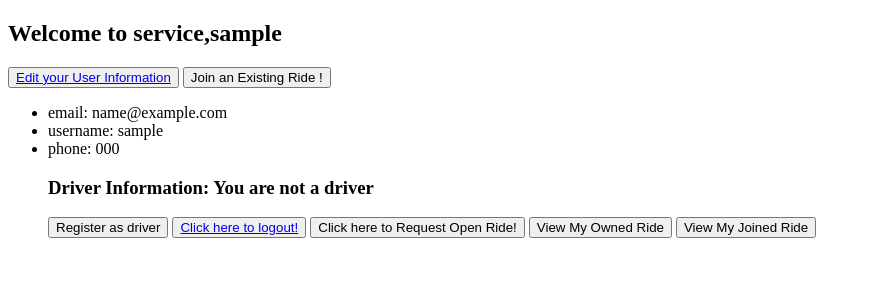
After one commit to Tono-vacn/RideShare_webapp, a Django app: page /base/1/index/ in a window 1280 px wide. The commit adds this page. Shown: the top 300 px of the page, without its empty margins (0-871 px from the left). Run offline with Django 4.2, Linux system fonts and the light colour scheme; tables that the repository leaves empty hold one stand-in row (values such as "Sample post").

Commit message:
add edit profile, change models

```diff
--- a/web-app/base/models.py
+++ b/web-app/base/models.py
@@ -30,7 +30,7 @@ class LoginUserManager(BaseUserManager):
   #   new_user.save(using = self._db)
   #   return new_user
 
-  def create_new_user(self, email_input, psw, username = "NULL", phone_num = "+19841234567", user_cata = "PASSENGER", driver_license = "", plate_num = ""):
+  def create_new_user(self, email_input, psw, username = "NULL", phone_num = "+19841234567", user_cata = "PASSENGER", driver_license = "", plate_num = "", max_passenger = 0, vehicle_type = "Economy", vehicle_brand = "NULL"):
     if not email_input:
       raise ValueError("invalid email input")
     new_user = self.model(
@@ -41,6 +41,9 @@ class LoginUserManager(BaseUserManager):
       user_cata = user_cata,
       license_num = driver_license,
       plate_num = plate_num,
+      max_passenger = max_passenger,
+      vehicle_type = vehicle_type,
+      vehicle_brand = vehicle_brand,
     )
     new_user.set_password(psw)
     new_user.save(using = self._db)
@@ -64,14 +67,14 @@ class LoginUserManager(BaseUserManager):
 
 class CustomUser(AbstractUser):
   # username = models.CharField(max_length = 64, default = "NULL", help_text = "User Name")
-  username = models.CharField(max_length = 64, default = "NULL", help_text = "User Name", primary_key = True)
+  username = models.CharField(max_length = 64, default = "NULL", help_text = "User Name", unique=True)
   phone_num = PhoneNumberField(default = "+19841234567")
   email = models.CharField(max_length = 64)
   # user_name = models.CharField(max_length = 20, default = "NULL")
-  psw = models.CharField(max_length= 64, default = "NULL")
+  # psw = models.CharField(max_length= 64, default = "NULL")
   USER_CATA = (
-    ('Passenger','PASSENGER'),
-    ('Driver', 'DRIVER'),
+    ('Passenger','Passenger'),
+    ('Driver', 'Driver'),
   )
   user_cata = models.CharField(max_length = 10, choices = USER_CATA, default = "Passenger")
   license_num = models.CharField(max_length = 64, null = True, blank = True, help_text = "License Number")
@@ -79,10 +82,10 @@ class CustomUser(AbstractUser):
   max_passenger = models.IntegerField(null = True, blank = True, help_text = "Max Passenger")
 
   VEHICLE_TYPE = (
-      ('Economy', '0'),
-      ('Comfort', '1'),
-      ('Large', '2'),
-      ('XL', '3')
+      ('Economy', 'Economy'),
+      ('Comfort', 'Comfort'),
+      ('Large', 'Large'),
+      ('XL', 'XL')
   )
 
   vehicle_type = models.CharField(max_length = 20, null=True, blank=True, choices = VEHICLE_TYPE, default = "Economy")
--- /dev/null
+++ b/web-app/base/templates/base/index_passenger.html
@@ -0,0 +1,64 @@
+<!DOCTYPE html>
+<html lang="en">
+    <head>
+        <meta charset="UTF-8">
+        <title>Riding share service</title>
+    </head>
+    <body>
+        <h2>Welcome to service,{{cur_user.username}}</h2>
+
+        <button type="button">
+            <a
+            href="{% url 'base:edit_profile' cur_user.id%}"
+            >Edit your User Information</a>
+        </button>
+
+        <button type="button">
+            <a
+            {% comment %} href="{% url 'joinride' cur_user.username%}" {% endcomment %}
+            >Join an Existing Ride !</a>
+        </button>
+
+	<ul>
+            {% comment %} <li>First Name:{{myuser.user.first_name}} </li>
+            <li>Last Name: {{myuser.user.last_name}} </li> {% endcomment %}
+            <li>email: {{cur_user.email}} </li>
+            <li>username: {{cur_user.username}} </li>
+            <li>phone: {{cur_user.phone_num}} </li>
+            {% comment %} <li>User ID: {{myuser.user.id}}</li> {% endcomment %}
+
+
+        <h3>Driver Information: You are not a driver</h3>
+
+        <button type="button">
+            <a
+            {% comment %} href="{% url  'registerdriver' myuser.user.id %}" {% endcomment %}
+            >Register as driver</a>
+        </button>
+
+        <button type="button">
+            <a href="{% url 'base:logout' %}">Click here to logout!</a>
+        </button>
+
+	<button type="button">
+            <a
+            {% comment %} href="{% url 'request' myuser.user.id%}" {% endcomment %}
+            >Click here to Request Open Ride!</a>
+        </button>
+
+
+	<button type="button">
+            <a
+            {% comment %} href="{% url 'view_owned_ride' myuser.user.id%}" {% endcomment %}
+            >View My Owned Ride</a>
+        </button>
+
+
+	<button type="button">
+            <a
+            {% comment %} href="{% url 'view_shared_ride' myuser.user.id%}" {% endcomment %}
+            >View My Joined Ride</a>
+        </button>
+
+    </body>
+</html>
--- a/web-app/base/templates/base/init_page.html
+++ b/web-app/base/templates/base/init_page.html
@@ -72,11 +72,11 @@
 
     {% if user.is_authenticated %}
         <a class="btn btn-outline-light" style=" width: 200px; height: auto; margin-left: 44%; margin-top: 30px;"
-           {% comment %} href=" {% url 'index' %}"  {% endcomment %}
+           href=" {% url 'base:index' id=user.id%}"
            role="button">Start a ride!</a >
     {% else %}
         <a class="btn btn-outline-light" style=" width: 200px; height: auto; margin-left: 44%; margin-top: 30px;"
-           href="{% url 'login' %}"
+           href="{% url 'base:login' %}"
            role="button">Start a ride!</a >
     {% endif %}
 </div>
--- a/web-app/base/urls.py
+++ b/web-app/base/urls.py
@@ -10,4 +10,6 @@ urlpatterns = [
     path("login/", views.login, name="login"),
     path("register/", views.register, name="register"),
     path("logout/", views.logout, name="logout"),
+    path("<str:id>/index/", views.index, name="index"),
+    path("<str:id>/edit_profile/", views.edit_profile, name="edit_profile"),
 ]
--- a/web-app/base/views.py
+++ b/web-app/base/views.py
@@ -13,13 +13,16 @@ from django.core.mail import send_mail
 # Create your views here.
 
 from .models import *
-from .forms import CreateCustomUserForm
+from .forms import CreateCustomUserForm, EditCustomUserForm, PasswordChangeForm
 
 
+def init_page(request):
+  return render(request, "base/init_page.html")
 
 def login(request):
   if request.user.is_authenticated:
-    return HttpResponseRedirect(reverse("base:index"))
+    # return HttpResponseRedirect(reverse("base:index"))
+    return redirect("base:index", id = request.user.id)
   else:
     if request.method == "POST":
       username = request.POST.get("username")
@@ -27,7 +30,7 @@ def login(request):
       user = auth.authenticate(username = username, password = password)
       if user is not None and user.is_active:
         auth.login(request, user)
-        return redirect("index", id = request.user.username)
+        return redirect("base:index", id = user.pk)
       else:
         messages.info(request, "username or password not correct")
         # return HttpResponseRedirect(reverse("base:login"))
@@ -54,11 +57,34 @@ def register(request):
 
     return render(request,'base/register.html',{'form':form})
 
-def index(request):
-  return HttpResponse("test")
+def index(request, id):
+  cur_user = CustomUser.objects.get(id = id)
+  if cur_user.user_cata == "Passenger":
+    return render(request, "base/index_passenger.html", {"cur_user": cur_user})
+  else: #cur_user.user_cata == "Driver":
+    return render(request, "base/index_driver.html", {"cur_user": cur_user})
 
-def init_page(request):
-  return render(request, "base/init_page.html")
+def edit_profile(request, id):
+  # cur_user = request.CustomUser
+  if request.method == "POST":
+    form = EditCustomUserForm(request.POST, instance = request.user)
+    form_password = PasswordChangeForm(request.user, request.POST)
+    if form.is_valid() and form_password.is_valid():
+      # cur_user.email = form.cleaned_data["email"]
+      # cur_user.phone_num = form.cleaned_data["phone_num"]
+      # cur_user.user_cata = form.cleaned_data["user_cata"]
+      form.save()
+      form_password.save()
+      return redirect("base:index", id = id)
+    else:
+      messages.info(request, "invalid form")
+  else:
+    form = EditCustomUserForm(instance = request.user)
+    form_password = PasswordChangeForm(request.user)
+  return render(request, "base/edit_profile.html", {'form':form, 'form_password':form_password,'user':request.user})
+
+  # return HttpResponse("test")
+
 
 # def IndexView(generic.ListView):
 #   template_name = "base/index.html"
```
Also changed, not shown: web-app/base/forms.py (+5 -3 lines), web-app/base/templates/base/edit_profile.html (added, +29 -0 lines), web-app/base/templates/base/index_driver.html (added, +85 -0 lines), web-app/base/migrations/0001_initial.py.
